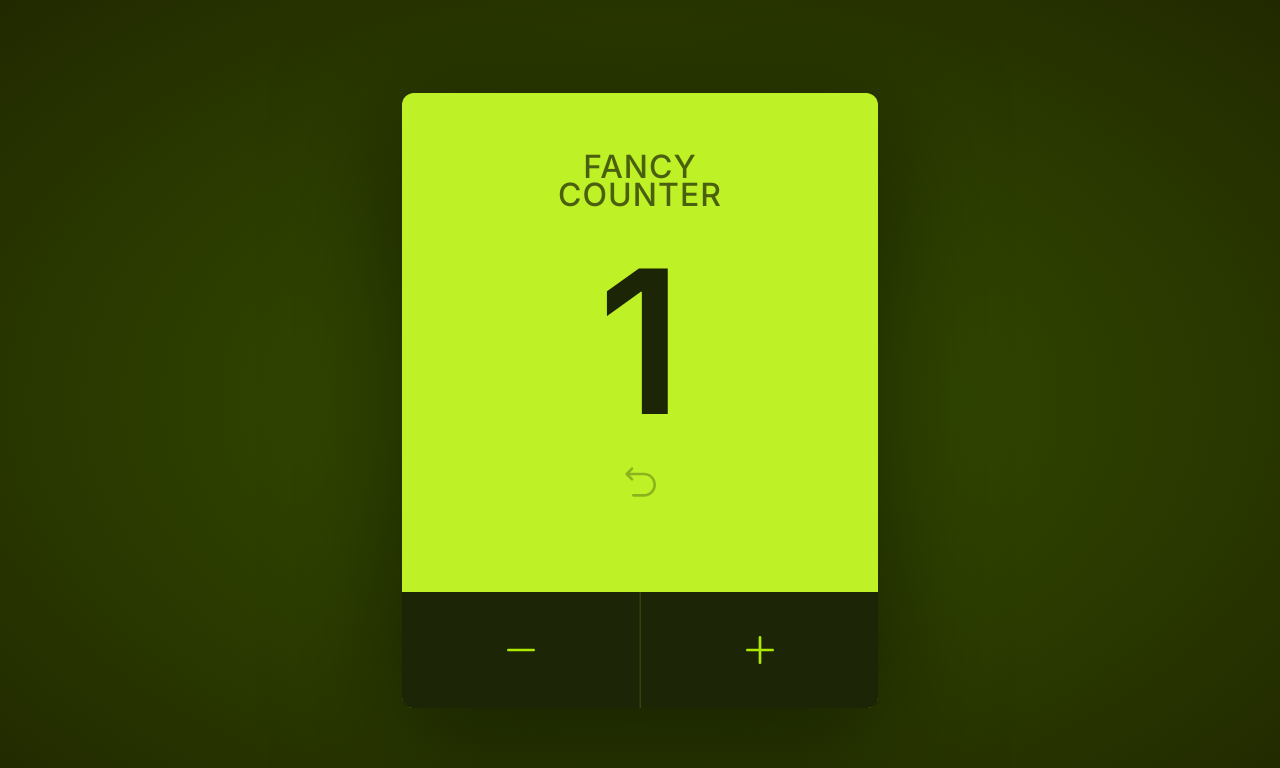
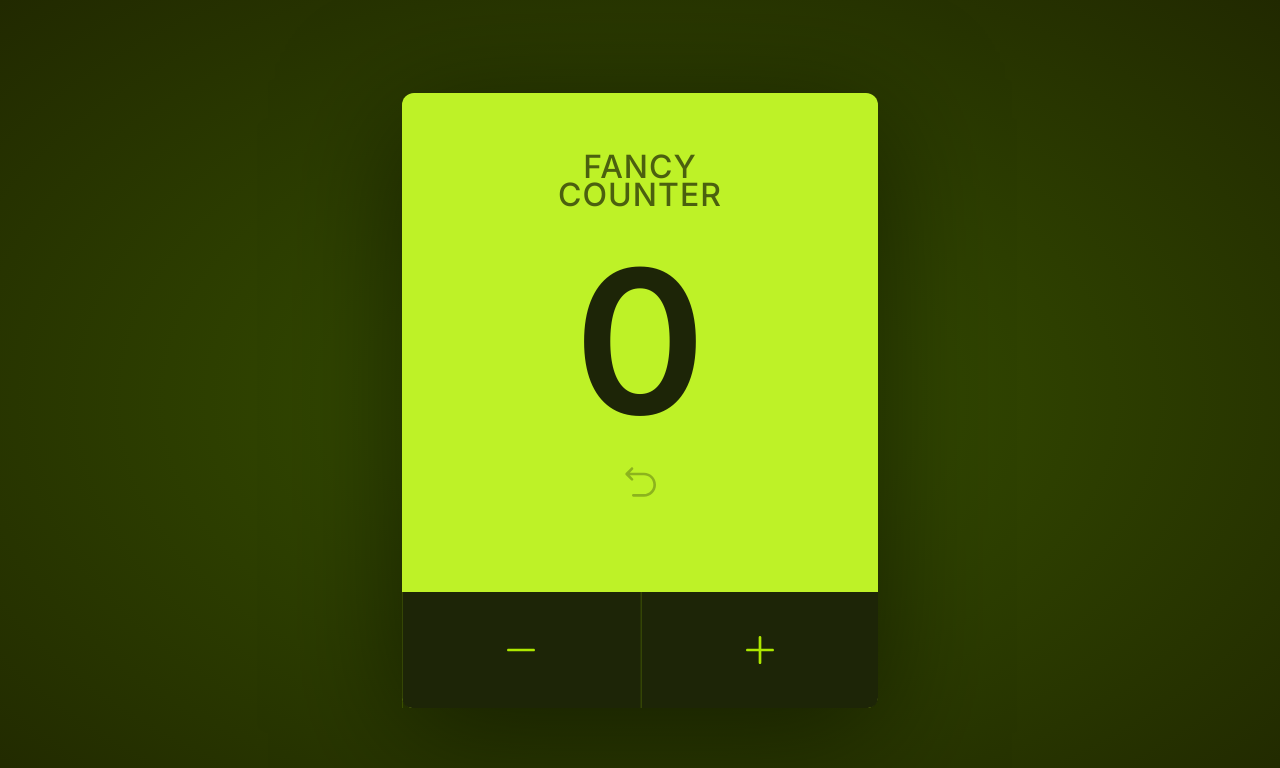
Before and after one commit to iamparmjeetmishra/AdvancedReactV1, a React (Vite) app in the folder 00Learn/02react-fancyCounter/: page / in a window 1280 px wide. Shown: the top 768 px of the page. Built offline with nearby package versions, Linux system fonts and the light colour scheme.

Commit message:
02React-FancyCounter->Minus button is fixed not going below zero

```diff
--- a/00Learn/02react-fancyCounter/src/components/Card.jsx
+++ b/00Learn/02react-fancyCounter/src/components/Card.jsx
@@ -1,18 +1,18 @@
 import Title from './Title'
 import Count from './Count'
 import ResetBtn from './ResetBtn'
-import CountBtn from './CountBtn'
 import { useState } from 'react'
+import CountBtns from './CountBtns'
 
 export default function Card() {
-   const [number, setNumber] = useState(1)
+   const [number, setNumber] = useState(0)
 
    return (
       <div className='card'>
          <Title />
          <Count number={number}  />
          <ResetBtn setNumber={setNumber} />
-         <CountBtn setNumber={setNumber} />
+         <CountBtns setNumber={setNumber} />
       </div>
    )
 }
--- a/00Learn/02react-fancyCounter/src/components/CountBtn.jsx
+++ /dev/null
@@ -1,16 +0,0 @@
-import { PlusIcon, MinusIcon } from '@radix-ui/react-icons'
-
-
-export default function CountBtn({ setNumber }) {
-
-   return (
-      <div className="button-container">
-         <button onClick={() => setNumber((prev) => prev - 1)} className='count-btn '>
-            <MinusIcon className='count-btn-icon' />
-         </button>
-         <button onClick={() => setNumber((prev) => prev + 1)} className='count-btn count-btn--plus '>
-            <PlusIcon className='count-btn-icon' />
-         </button>
-      </div>
-   )
-}
--- /dev/null
+++ b/00Learn/02react-fancyCounter/src/components/CountBtns.jsx
@@ -0,0 +1,12 @@
+import CountButton from './CountButton'
+
+
+export default function CountBtns({ type, setNumber }) {
+
+   return (
+      <div className="button-container">
+         <CountButton setNumber={setNumber} type='minus' />
+         <CountButton setNumber={setNumber} type='plus' />
+      </div>
+   )
+}
--- /dev/null
+++ b/00Learn/02react-fancyCounter/src/components/CountButton.jsx
@@ -0,0 +1,28 @@
+import { PlusIcon, MinusIcon } from '@radix-ui/react-icons'
+
+
+export default function CountButton({ type, setNumber }) {
+   const handleClick = () => {
+      setNumber((prev) => {
+         if (type === 'minus') {
+            const newNum = prev - 1
+            if (newNum < 0) {
+               return 0
+            }
+            return newNum
+         } else {
+            return prev + 1
+         }
+      })
+   }
+
+   return (
+      <button onClick={handleClick} className='count-btn count-btn--plus '>
+         {
+            type === 'minus'
+               ? <MinusIcon className='count-btn-icon' />
+               : <PlusIcon className='count-btn-icon' />
+         }
+         </button>
+   )
+}
```
